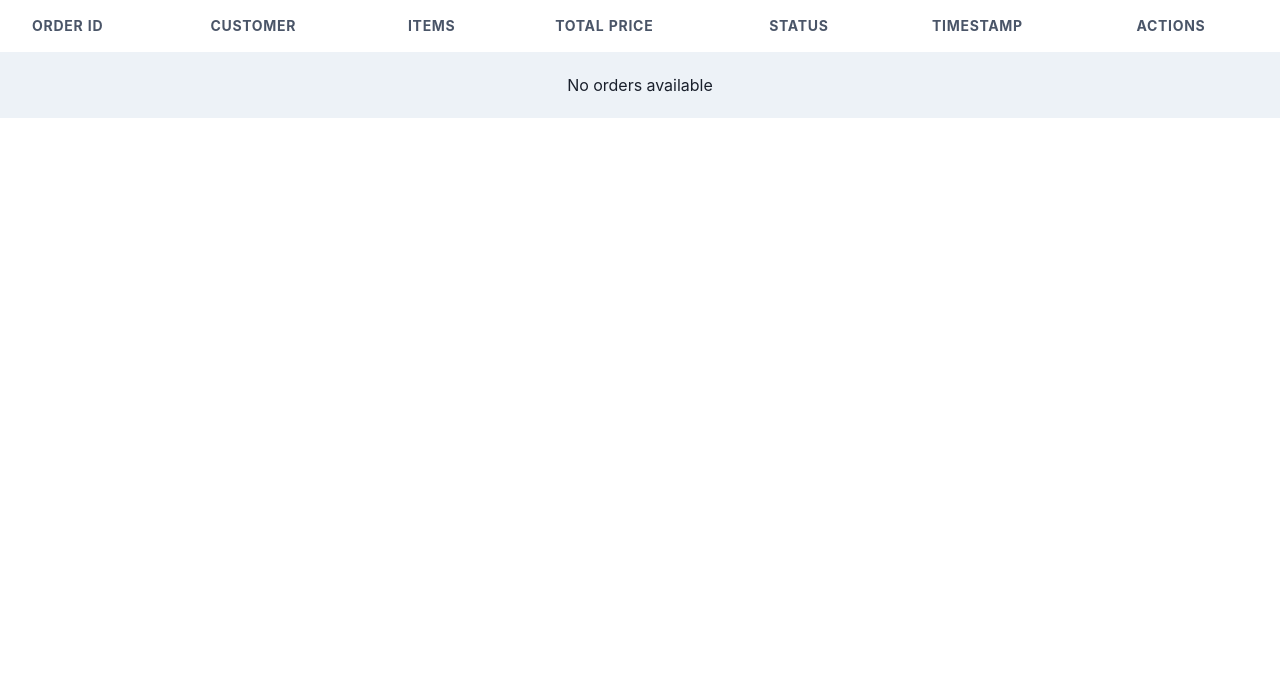
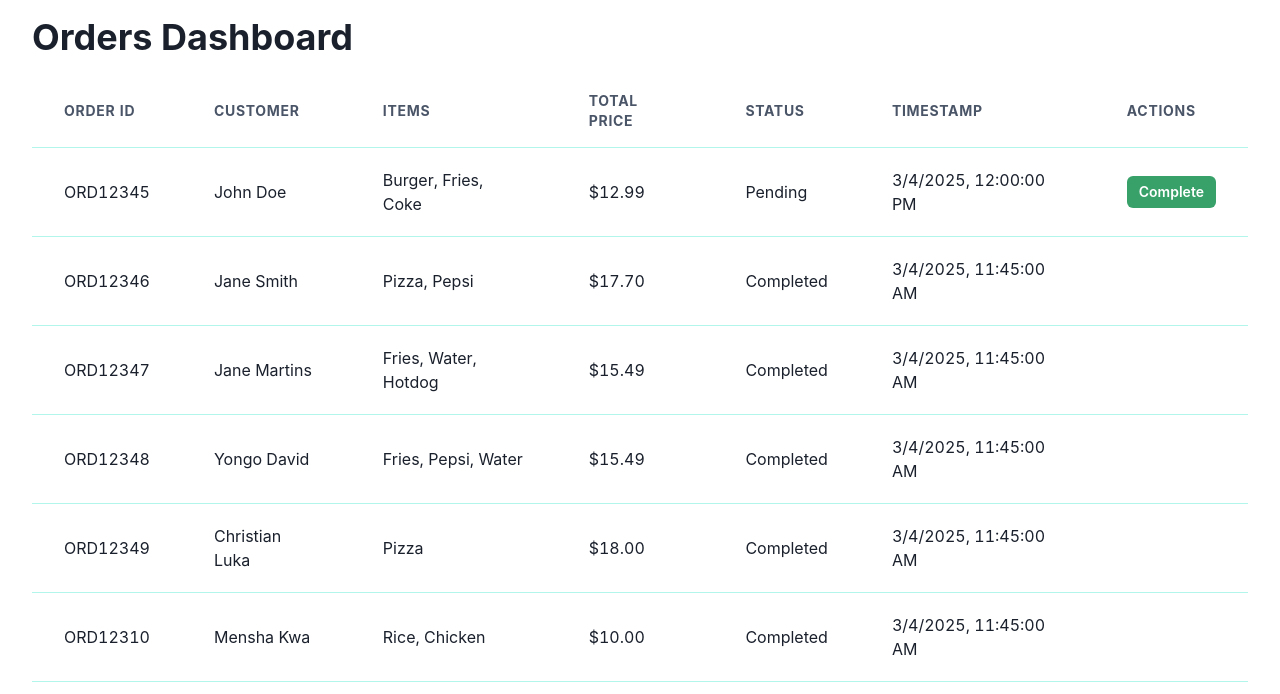
Before and after one commit to YongoDavid/YipOnlineAssesment, a React (Create React App) app in the folder assesment/: page / in a window 1280 px wide. Shown: the top 694 px of the page. Built offline with nearby package versions, Linux system fonts and the light colour scheme.

Commit message:
Data fetch working

```diff
--- a/assesment/src/App.js
+++ b/assesment/src/App.js
@@ -1,8 +1,13 @@
 import './App.css';
 import {BrowserRouter as Router , Switch , Route} from 'react-router-dom';
 import OrdersTable from './components/OrdersTable';
+import { ChakraProvider, Box, Container } from "@chakra-ui/react";
+
 function App() {
   return (
+    <ChakraProvider>
+      <Box p={4}>
+        <Container maxW="container.xl">
           <Router>
             <Switch>
               <Route exact path="/">
@@ -10,6 +15,9 @@ function App() {
               </Route>
             </Switch>
           </Router>
+        </Container>
+      </Box>
+    </ChakraProvider>
   );
 }
 
--- a/assesment/src/components/CompleteOrderButton.js
+++ b/assesment/src/components/CompleteOrderButton.js
@@ -1,12 +1,18 @@
-// import { Button } from "@chakra-ui/react";
-// import axios from "axios";
+import { Button } from "@chakra-ui/react";
 
-// function CompleteOrderButton({ orderId }) {
-//   const completeOrder = () => {
-//     axios.patch(`/api/orders/${orderId}`, { status: "Completed" });
-//   };
+export default function CompleteOrderButton({ orderId }) {
+  const handleComplete = () => {
+    console.log(`Completing order ${orderId}`);
+    // Add your completion logic here
+  };
 
-//   return <Button colorScheme="green" onClick={completeOrder}>Complete Order</Button>;
-// }
-
-// export default CompleteOrderButton;
+  return (
+    <Button
+      colorScheme="green"
+      size="sm"
+      onClick={handleComplete}
+    >
+      Complete
+    </Button>
+  );
+}
--- a/assesment/src/components/OrdersTable.js
+++ b/assesment/src/components/OrdersTable.js
@@ -1,12 +1,37 @@
-import { Table, Thead, Tbody, Tr, Th, Td } from "@chakra-ui/react";
-import { motion } from "framer-motion";
-import CompleteOrderButton from "./CompleteOrderButton"; // ✅ Import missing component
+import { Table, Thead, Tbody, Tr, Th, Td, Box, Heading } from "@chakra-ui/react";
+import CompleteOrderButton from "./CompleteOrderButton";
+import Data from '../data/mockOrders.json';
+import { useState, useEffect } from "react";
 
-const MotionTr = motion(Tr);
+export default function OrdersTable() {
+  const [orders, setOrders] = useState([]);
+  const [error, setError] = useState(null);
 
-export default function OrdersTable({ orders = [] }) {  // ✅ Default to an empty array
+  if (!CompleteOrderButton) {
+    console.error('CompleteOrderButton component not found');
+  }
+
+  useEffect(() => {
+    try {
+      if (!Array.isArray(Data)) {
+        throw new Error('Invalid data format');
+      }
+      setOrders(Data);
+      console.log("Loaded orders:", Data); // Debug log
+    } catch (err) {
+      setError('Error loading orders data');
+      console.error('Error loading orders:', err);
+    }
+  }, []);
+
+  if (error) {
+    return <Box p={4}>Error: {error}</Box>;
+  }
+
   return (
-    <Table variant="striped" size="lg">
+    <Box>
+      <Heading as="h1" mb={4}>Orders Dashboard</Heading>
+      <Table variant="simple" colorScheme="teal" size="lg">
         <Thead>
           <Tr>
             <Th>Order ID</Th>
@@ -19,9 +44,9 @@ export default function OrdersTable({ orders = [] }) {  // ✅ Default to an emp
           </Tr>
         </Thead>
         <Tbody>
-        {orders.length > 0 ? (
+          {orders && orders.length > 0 ? (
             orders.map((order) => (
-            <MotionTr key={order.id} initial={{ opacity: 0 }} animate={{ opacity: 1 }} exit={{ opacity: 0 }}>
+              <Tr key={order.id}>
                 <Td>{order.id}</Td>
                 <Td>{order.customer}</Td>
                 <Td>{order.items.join(", ")}</Td>
@@ -29,16 +54,19 @@ export default function OrdersTable({ orders = [] }) {  // ✅ Default to an emp
                 <Td>{order.status}</Td>
                 <Td>{new Date(order.timestamp).toLocaleString()}</Td>
                 <Td>
-                {order.status === "Pending" && <CompleteOrderButton orderId={order.id} />}
+                  {order.status === "Pending" && CompleteOrderButton && (
+                    <CompleteOrderButton orderId={order.id} />
+                  )}
                 </Td>
-            </MotionTr>
+              </Tr>
             ))
           ) : (
             <Tr>
-            <Td colSpan="7" style={{ textAlign: "center" }}>No orders available</Td>
+              <Td colSpan="7" textAlign="center">No orders available</Td>
             </Tr>
           )}
         </Tbody>
       </Table>
+    </Box>
   );
 }
--- a/assesment/src/data/mockOrders.json
+++ b/assesment/src/data/mockOrders.json
@@ -26,7 +26,7 @@
    {
       "id": "ORD12348",
       "customer": "Yongo David",
-      "items": ["Fies", "Pepsi", "Water"],
+      "items": ["Fries", "Pepsi", "Water"],
       "totalPrice": 15.49,
       "status": "Completed",
       "timestamp": "2025-03-04T11:45:00Z"
```
Also changed, not shown: assesment/src/hooks/useOrders.js (+15 -13 lines), assesment/src/pages/OrdersPage.js (+16 -12 lines), 1 other file (tests, documents, lock files or other folders). Lines whose indentation alone changed are shown as unchanged.
